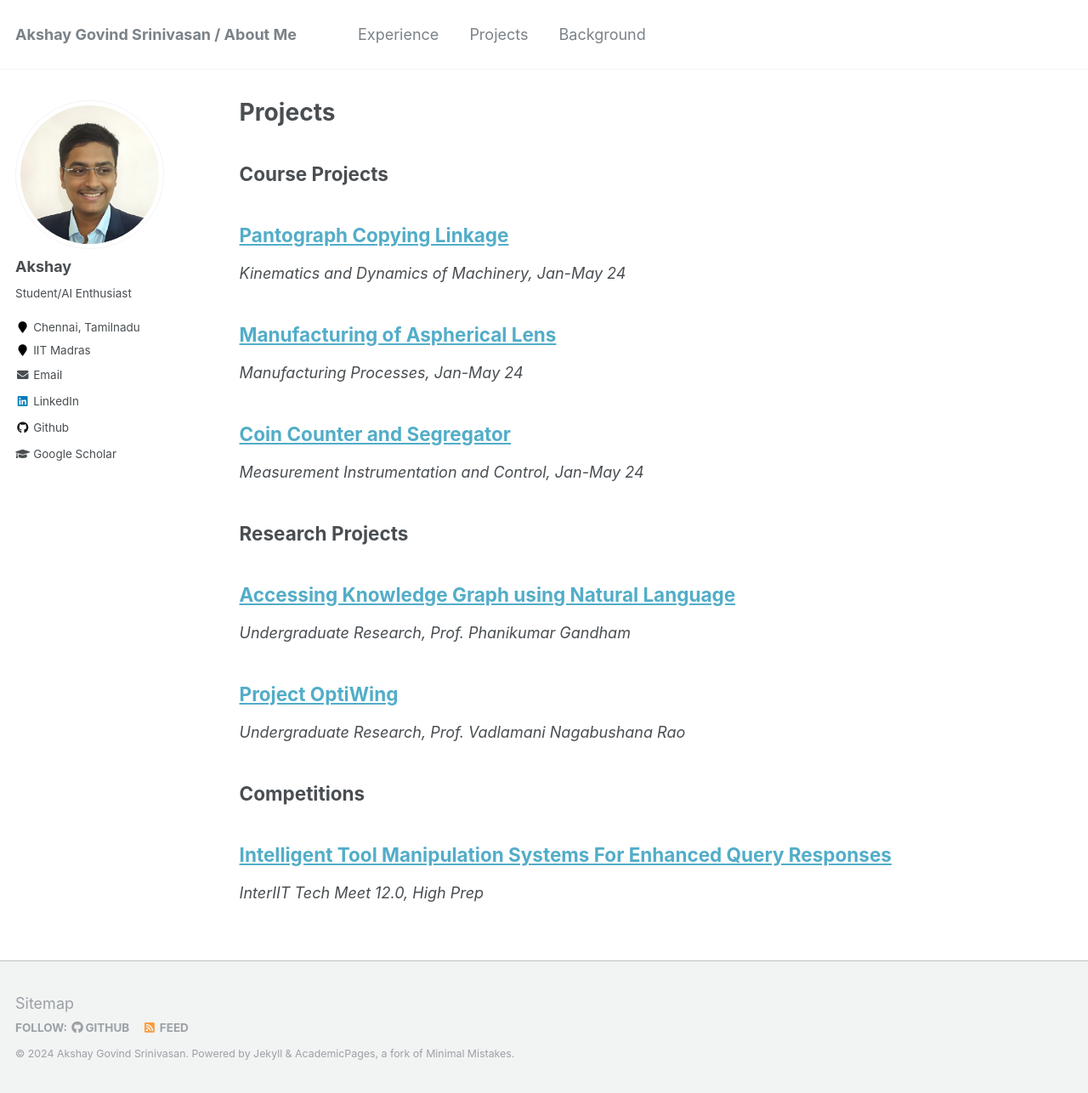
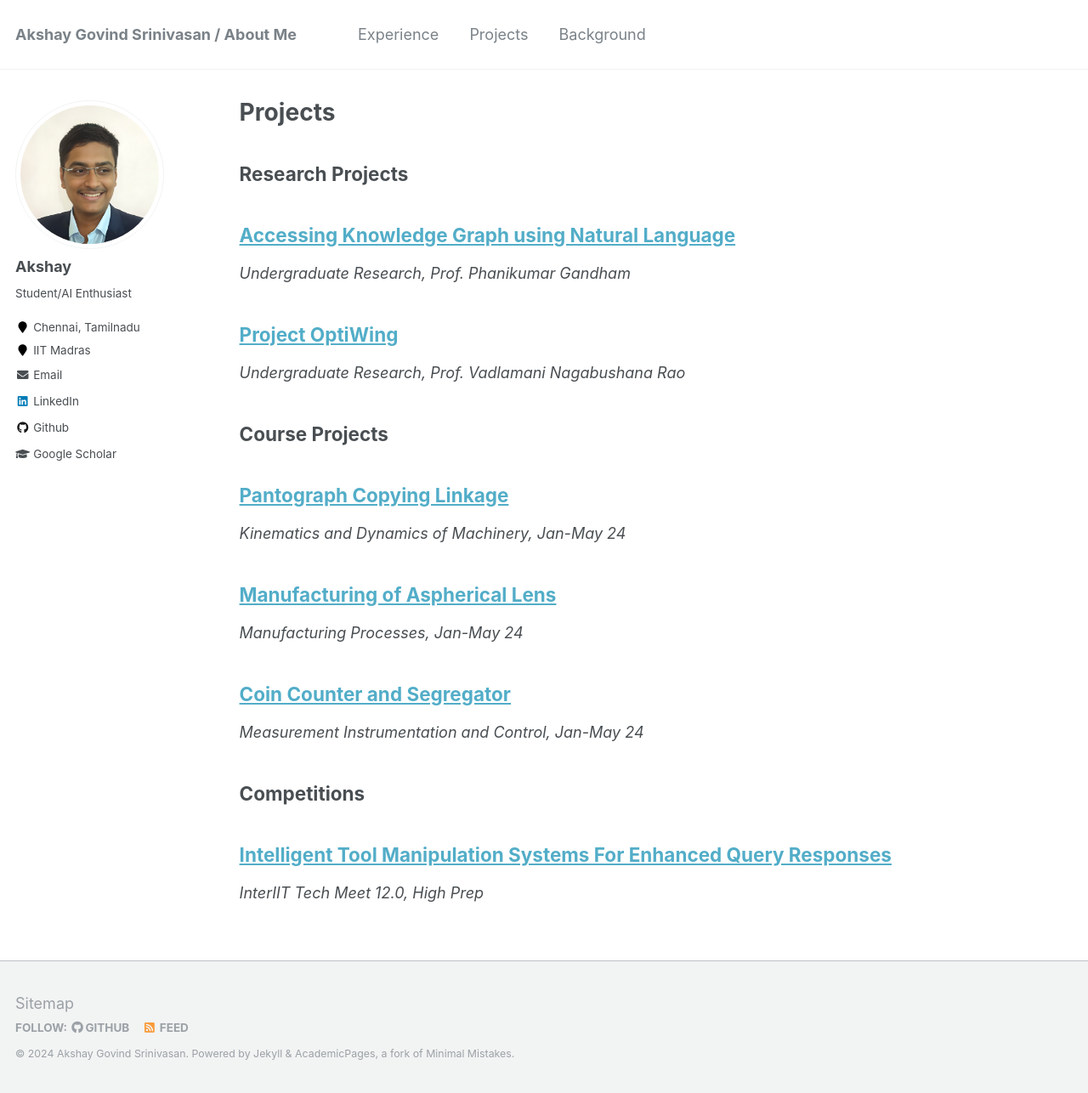
Before and after one commit to TensorTeen/tensorteen.github.io, a Jekyll site: the page built from _pages/projects.html, in a window 1280 px wide and 1286 px high. Shown: the whole window at 85% size. Built offline with Jekyll 4.4.1, drawn with Linux system fonts in a browser that asks for light colours.

```diff
--- a/_pages/projects.html
+++ b/_pages/projects.html
@@ -7,13 +7,13 @@ author_profile: true
 
 {% include base_path %}
 
-<h2>Course Projects</h2>
-{% for post in site.course_projects %}
+<h2>Research Projects</h2>
+{% for post in site.academic_projects %}
   {% include archive-single.html %}
 {% endfor %}
 
-<h2>Research Projects</h2>
-{% for post in site.academic_projects %}
+<h2>Course Projects</h2>
+{% for post in site.course_projects %}
   {% include archive-single.html %}
 {% endfor %}
 
```
